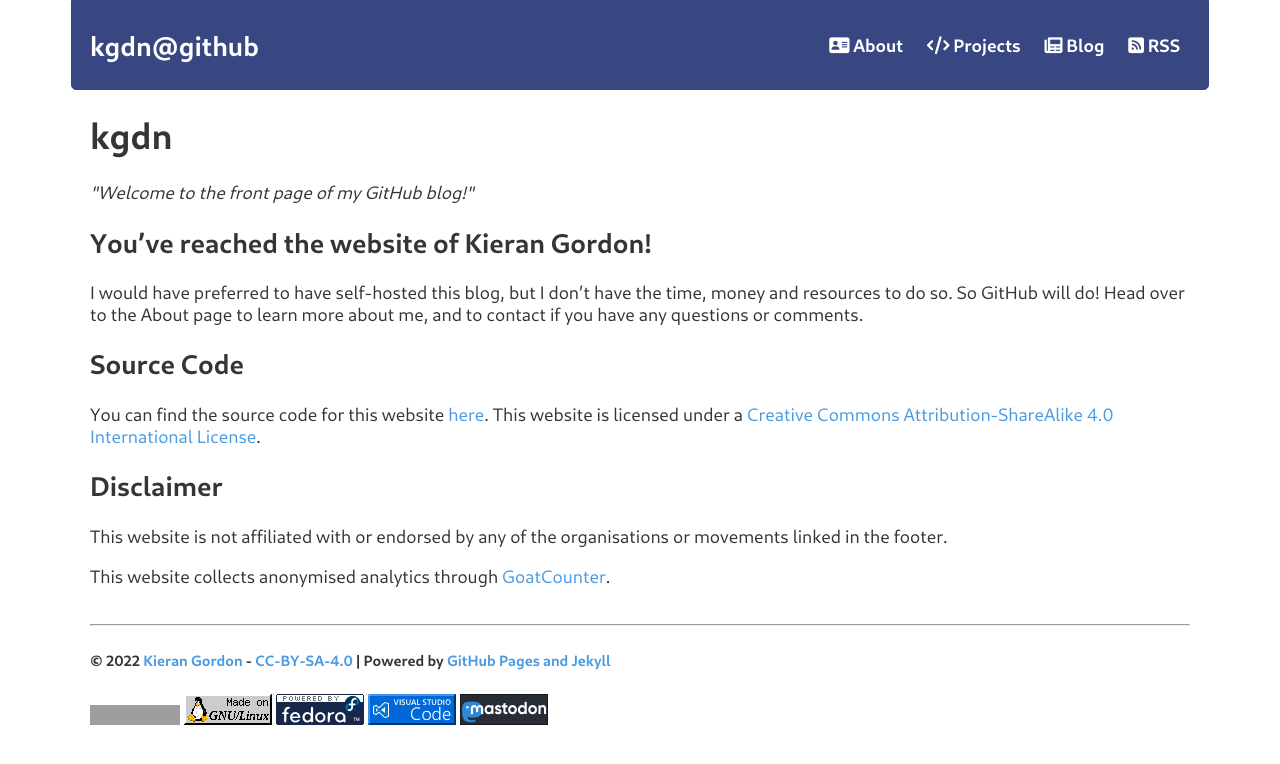
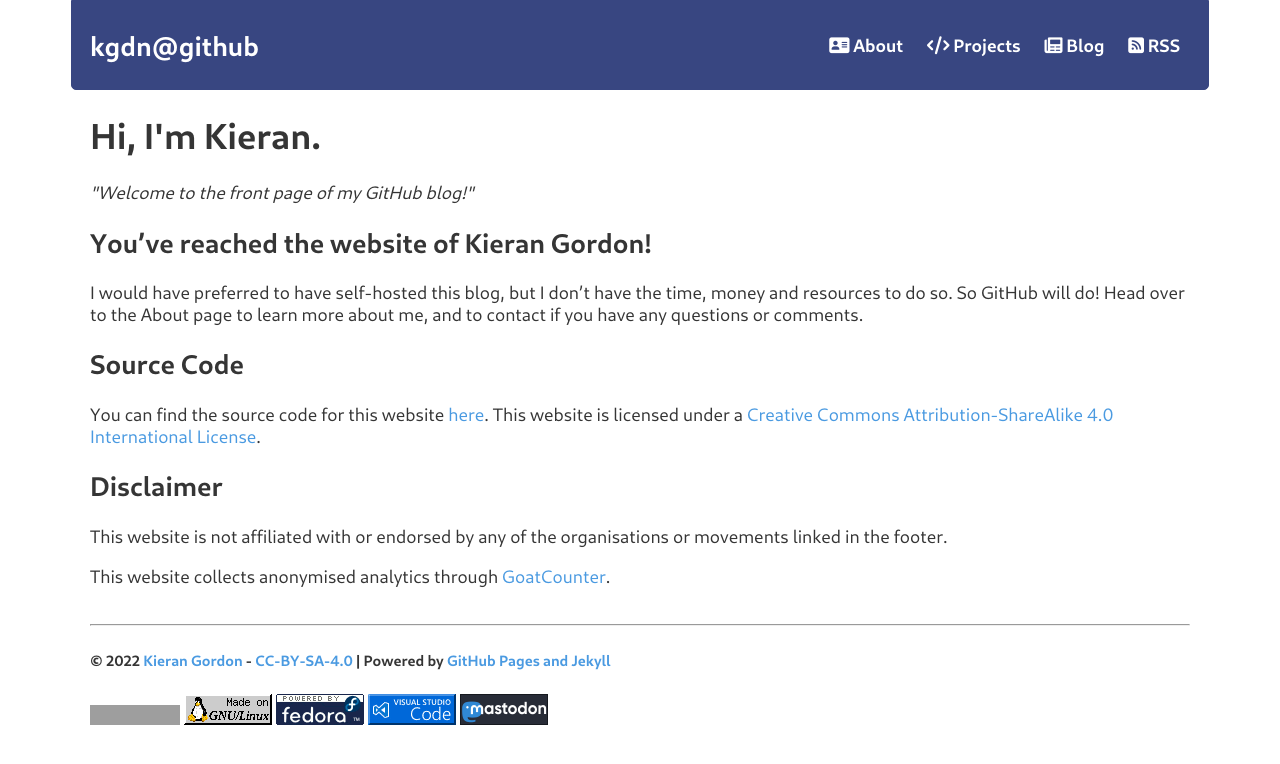
Before and after one commit to kgdn/kgdn.github.io, a Jekyll site: the page built from index.md, in a window 1280 px wide. Shown: the top 764 px of the page. Built offline with Jekyll 4.4.1, drawn with Linux system fonts in a browser that asks for light colours; grey boxes are pictures that could not be loaded.

```diff
--- a/index.md
+++ b/index.md
@@ -1,5 +1,5 @@
 ---
-title: kgdn
+title: Hi, I'm Kieran.
 description: Welcome to the front page of my GitHub blog!
 layout: home
 ---
```
Also changed, not shown: Gemfile.lock (deleted), 1 other file.
